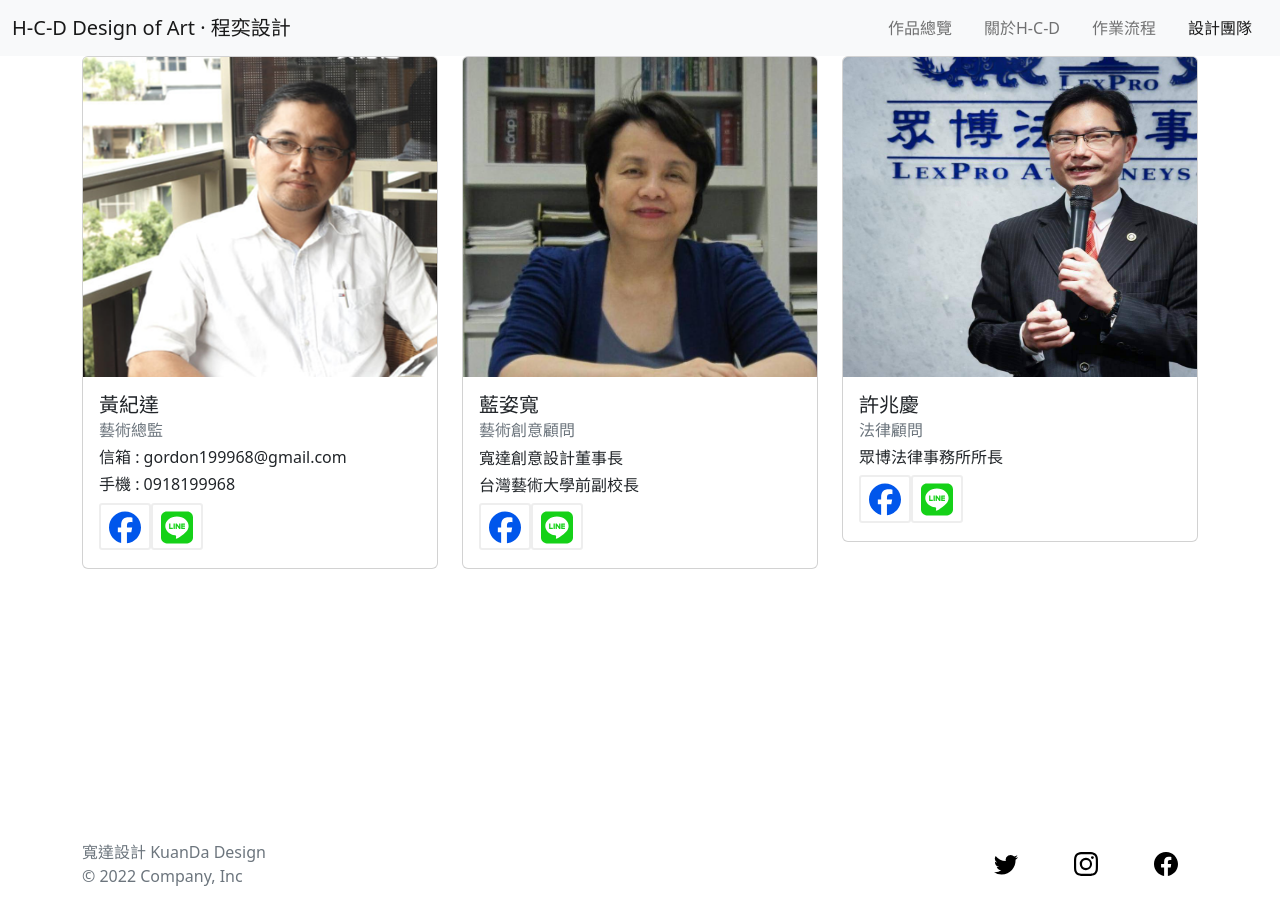
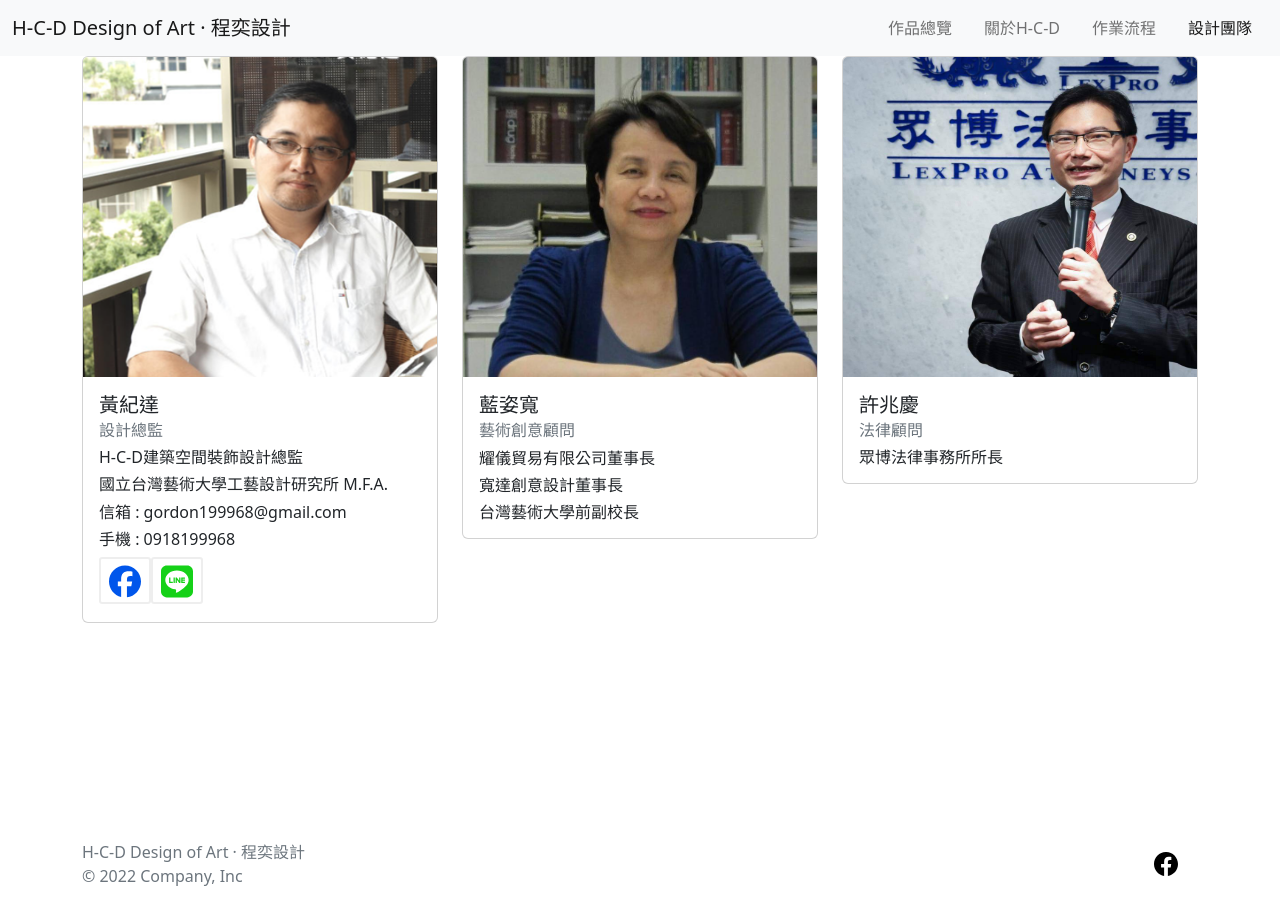
Before and after one commit to hcw1998/kuanda-design, a React (Create React App) app: page /contact in a window 1280 px wide. Shown: the top 924 px of the page. Built offline with nearby package versions, Linux system fonts and the light colour scheme.

Commit message:
0628 commit

```diff
--- a/src/pages/About.js
+++ b/src/pages/About.js
@@ -24,13 +24,13 @@ export default function About() {
                 <div style={{ height: "50px" }} />
                 <span style={{ fontSize: "21px", fontWeight: "bold" }}>
                     黃紀達<br />
-                    Chi Da, Huang<br />
+                    Gordon Huang<br />
                 </span>
-                <div style={{ height: "30px" }} />
+                {/* <div style={{ height: "30px" }} />
                 <span style={{ fontSize: "18px", fontWeight: "lighter" }}>
                     國立台灣藝術大學<br />
                     national taiwan university of arts<br />
-                </span>
+                </span> */}
             </div>
         </div>
     )
--- a/src/pages/Contact.js
+++ b/src/pages/Contact.js
@@ -50,15 +50,17 @@ export default function Contact() {
                         <img src={staff1} className="card-img-top" alt="..." style={{height:"320px"}}/>
                         <div className="card-body">
                             <h5 className="card-title">黃紀達</h5>
-                            <h6 className="card-subtitle mb-2 text-muted">藝術總監</h6>
+                            <h6 className="card-subtitle mb-2 text-muted">設計總監</h6>
+                            <h6 className="card-text">H-C-D建築空間裝飾設計總監</h6>
+                            <h6 className="card-text">國立台灣藝術大學工藝設計研究所 M.F.A.</h6>
                             <h6 className="card-text">信箱 : gordon199968@gmail.com</h6>
                             <h6 className="card-text">手機 : 0918199968</h6>
                             <div className="d-flex justify-content-start">
-                                <a href='https://www.facebook.com/zhao.xun.58'
+                                <a href='https://www.facebook.com/profile.php?id=100054372513546'
                                     rel="noopener noreferrer">
                                     <FontAwesomeIcon icon={faFacebook} size='2x' border style={{ color: "#0056eb", }} />
                                 </a>
-                                <a href='https://line.me/ti/p/jyPwDDxEqJ'
+                                <a href='https://line.me/ti/p/JXvJ6vRlGq'
                                     rel="noopener noreferrer">
                                     <FontAwesomeIcon icon={faLine} size='2x' border style={{ color: "#15d118", }} />
                                 </a>
@@ -72,9 +74,10 @@ export default function Contact() {
                         <div className="card-body">
                             <h5 className="card-title">藍姿寬</h5>
                             <h6 className="card-subtitle mb-2 text-muted">藝術創意顧問</h6>
+                            <h6 className="card-text">耀儀貿易有限公司董事長</h6>
                             <h6 className="card-text">寬達創意設計董事長</h6>
                             <h6 className="card-text">台灣藝術大學前副校長</h6>
-                            <div className="d-flex justify-content-start">
+                            {/* <div className="d-flex justify-content-start">
                                 <a href='https://www.facebook.com/zhao.xun.58'
                                     rel="noopener noreferrer">
                                     <FontAwesomeIcon icon={faFacebook} size='2x' border style={{ color: "#0056eb", }} />
@@ -83,7 +86,7 @@ export default function Contact() {
                                     rel="noopener noreferrer">
                                     <FontAwesomeIcon icon={faLine} size='2x' border style={{ color: "#15d118", }} />
                                 </a>
-                            </div>
+                            </div> */}
                         </div>
                     </div>
                 </div>
@@ -95,7 +98,7 @@ export default function Contact() {
                             <h6 className="card-subtitle mb-2 text-muted">法律顧問</h6>
                             <h6 className="card-text">眾博法律事務所所長</h6>
                             {/* <h6 className="card-text">手機 : 0918734556</h6> */}
-                            <div className="d-flex justify-content-start">
+                            {/* <div className="d-flex justify-content-start">
                                 <a href='https://www.facebook.com/zhao.xun.58'
                                     rel="noopener noreferrer">
                                     <FontAwesomeIcon icon={faFacebook} size='2x' border style={{ color: "#0056eb", }} />
@@ -104,7 +107,7 @@ export default function Contact() {
                                     rel="noopener noreferrer">
                                     <FontAwesomeIcon icon={faLine} size='2x' border style={{ color: "#15d118", }} />
                                 </a>
-                            </div>
+                            </div> */}
                         </div>
                     </div>
                 </div>
--- a/src/pages/Footer.js
+++ b/src/pages/Footer.js
@@ -25,13 +25,13 @@ export default function Footer() {
                     {/* <a href="/" className="mb-3 me-2 mb-md-0 text-muted text-decoration-none lh-1">
                         <svg className="bi" width="30" height="24"><use xlinkHref="#bootstrap" /></svg>
                     </a> */}
-                    <span className="mb-3 mb-md-0 text-muted">寬達設計 KuanDa Design<br/>&copy; 2022 Company, Inc</span>
+                    <span className="mb-3 mb-md-0 text-muted">H-C-D Design of Art · 程奕設計<br/>&copy; 2022 Company, Inc</span>
                 </div>
 
                 <ul className="nav col-md-4 justify-content-end list-unstyled d-flex">
-                    <li className="ms-3"><a className="text-muted" href="https://google.com"><svg className="bi" width="24" height="24"><use xlinkHref="#twitter" /></svg></a></li>
-                    <li className="ms-3"><a className="text-muted" href="/"><svg className="bi" width="24" height="24"><use xlinkHref="#instagram" /></svg></a></li>
-                    <li className="ms-3"><a className="text-muted" href="/"><svg className="bi" width="24" height="24"><use xlinkHref="#facebook" /></svg></a></li>
+                    {/* <li className="ms-3"><a className="text-muted" href="https://google.com"><svg className="bi" width="24" height="24"><use xlinkHref="#twitter" /></svg></a></li> */}
+                    {/* <li className="ms-3"><a className="text-muted" href="/"><svg className="bi" width="24" height="24"><use xlinkHref="#instagram" /></svg></a></li> */}
+                    <li className="ms-3"><a className="text-muted" href='https://www.facebook.com/profile.php?id=100054372513546'><svg className="bi" width="24" height="24"><use xlinkHref="#facebook" /></svg></a></li>
                 </ul>
             </footer>
         </div>
--- a/src/pages/Home.js
+++ b/src/pages/Home.js
@@ -4,8 +4,9 @@ const Home = () => {
     <div className="bg-dark text-white vh-100 w-100 position-absolute top-0 start-0" style={{ zIndex: -10, background: `linear-gradient( rgba(0, 0, 0, 0.2), rgba(0, 0, 0, 0.2) ), url("https://kuanda-design.s3.amazonaws.com/1-5.jpg")`, backgroundSize: 'cover' }}>
         <div class="d-flex flex-row justify-content-center align-items-center h-100">
           <div className="text-center">
-            <h1>程奕設計</h1>
-            <h1>H-C-D Design of Art</h1>
+            <h1> <br /><br /><br /><br /><br /></h1>
+            <h3>H-C-D Design of Art</h3>
+            <h3>程奕設計</h3>
             {/* <p class="card-text">123</p>
             <p class="card-text">456</p> */}
           </div>
--- a/src/pages/Residence.js
+++ b/src/pages/Residence.js
@@ -57,7 +57,7 @@ export default function Residence() {
     function getImages() {
         const awsurl = 'https://kuanda-design.s3.amazonaws.com/'
         switch (projectId) {
-            case '1': return [`${awsurl}1-1.jpg`, `${awsurl}1-2.jpg`, `${awsurl}1-3.jpg`, `${awsurl}1-4.jpg`, `${awsurl}1-5.jpg`, `${awsurl}1-6.jpg`, `${awsurl}1-7.jpg`, `${awsurl}1-8.jpg`, `${awsurl}1-9.jpg`, `${awsurl}1-10.jpg`]
+            case '1': return [`${awsurl}1-4.jpg`, `${awsurl}1-5.jpg`, `${awsurl}1-6.jpg`, `${awsurl}1-7.jpg`, `${awsurl}1-8.jpg`, `${awsurl}1-9.jpg`, `${awsurl}1-10.jpg`, `${awsurl}1-1.jpg`, `${awsurl}1-2.jpg`, `${awsurl}1-3.jpg`]
             case '2': return [`${awsurl}2-6.jpg`, `${awsurl}2-2.jpg`, `${awsurl}2-3.jpg`, `${awsurl}2-4.jpg`, `${awsurl}2-5.jpg`, `${awsurl}2-7.jpg`, `${awsurl}2-10.jpg`, `${awsurl}2-17.jpg`, `${awsurl}2-21.jpg`, `${awsurl}2-23.jpg`, `${awsurl}2-24.jpg`]
             case '3': return [`${awsurl}3-1.jpg`, `${awsurl}3-2.jpg`, `${awsurl}3-3.jpg`, `${awsurl}3-4.jpg`,`${awsurl}3-5.jpg`, `${awsurl}3-6.jpg`]
             case '4': return [`${awsurl}4-1.jpg`, `${awsurl}4-2.jpg`, `${awsurl}4-3.jpg`, `${awsurl}4-4.jpg`,`${awsurl}4-8.jpg`]
--- a/src/pages/Workflow.js
+++ b/src/pages/Workflow.js
@@ -18,12 +18,11 @@ export default function Workflow() {
                     </h2>
                     <div id="panelsStayOpen-collapseOne" className="accordion-collapse collapse" aria-labelledby="panelsStayOpen-headingOne">
                         <div className="accordion-body">
-                            了解業主設計需求、喜好、現況、預算與告知收費方式與提案費等等。<br /><br />
-                            <strong>收費方式</strong> <br />
+                            了解業主設計風格需求、喜好、現況、預算，告知收費方式與提案費等等。<br /><br />
+                            <strong>概估預算</strong> <br />
                             新房每坪4~7萬<br />
                             舊房每坪7~10萬<br />
-                            可依不同預算做<br />
-                            編列"專案預算"<br />
+                            可依不同預算編列"專案預算"<br />
                             以上概估不含家具、電器、及設備
                         </div>
                     </div>
@@ -36,19 +35,19 @@ export default function Workflow() {
                     </h2>
                     <div id="panelsStayOpen-collapseTwo" className="accordion-collapse collapse" aria-labelledby="panelsStayOpen-headingTwo">
                         <div className="accordion-body">
-                            與業主端至現場丈量、拍照存檔，作為設計依據。
+                            與業主端至現場丈量、拍照存檔，作為設計參考依據。
                         </div>
                     </div>
                 </div>
                 <div className="accordion-item">
                     <h2 className="accordion-header" id="panelsStayOpen-headingThree">
                         <button className="accordion-button collapsed" type="button" data-bs-toggle="collapse" data-bs-target="#panelsStayOpen-collapseThree" aria-expanded="false" aria-controls="panelsStayOpen-collapseThree">
-                            3.平面提案
+                            3.平面規劃設計提案
                         </button>
                     </h2>
                     <div id="panelsStayOpen-collapseThree" className="accordion-collapse collapse" aria-labelledby="panelsStayOpen-headingThree">
                         <div className="accordion-body">
-                            針對業主需求後，提出平面設計與空間規劃提案。
+                            針對業主需求，提出平面設計與空間規劃提案。
                         </div>
                     </div>
                 </div>
@@ -60,7 +59,7 @@ export default function Workflow() {
                     </h2>
                     <div id="panelsStayOpen-collapseFour" className="accordion-collapse collapse" aria-labelledby="panelsStayOpen-headingFour">
                         <div className="accordion-body">
-                            依造設計圖面後，進行提供業主整體工程報價。
+                            依照設計圖面定案後，提供業主整體工程報價。
                         </div>
                     </div>
                 </div>
@@ -72,7 +71,7 @@ export default function Workflow() {
                     </h2>
                     <div id="panelsStayOpen-collapsefive" className="accordion-collapse collapse" aria-labelledby="panelsStayOpen-headingfive">
                         <div className="accordion-body">
-                            至現場時將工地照片上傳至 LINE 群組，不定期約業主至現場。
+                            依照設計圖至現場執行，將工地執行紀錄、照片上傳至Line群組，定期線上彙報進度，不定期約業主至現場。
                         </div>
                     </div>
                 </div>
@@ -84,7 +83,7 @@ export default function Workflow() {
                     </h2>
                     <div id="panelsStayOpen-collapsesix" className="accordion-collapse collapse" aria-labelledby="panelsStayOpen-headingsix">
                         <div className="accordion-body">
-                            驗主驗收完畢，結案交屋。
+                            業主驗收完畢，結案交屋。
                         </div>
                     </div>
                 </div>
```
